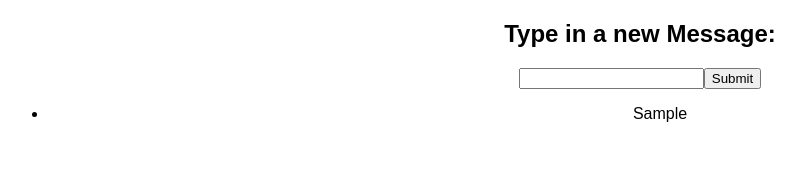
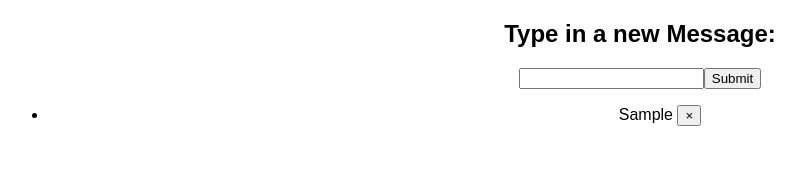
Before and after one commit to bushbass/freeCodeCamp-react-redux, a React (Create React App) app: page / in a window 1280 px wide. Both pictures are taken after typing "Sample" into the empty fields and a click on the button "Submit". Shown: the top 195 px of the page, without its empty margins (0-805 px from the left). Built offline with nearby package versions, Linux system fonts and the light colour scheme.

Commit message:
got delete button working again

```diff
--- a/src/actions/messageActions.js
+++ b/src/actions/messageActions.js
@@ -1,4 +1,5 @@
 export const ADD = 'ADD';
+export const DELETE = 'DELETE';
 
 export const addMessage = message => {
   return {
@@ -6,3 +7,10 @@ export const addMessage = message => {
     message
   };
 };
+
+export const removeMessage = index => {
+  return {
+    type: DELETE,
+    index
+  };
+};
--- a/src/components/DisplayMessages.js
+++ b/src/components/DisplayMessages.js
@@ -1,6 +1,7 @@
 import React from 'react';
 import { connect } from 'react-redux';
 import { addMessage } from '../actions/messageActions';
+import { removeMessage } from '../actions/messageActions';
 
 class DisplayMessages extends React.Component {
   constructor(props) {
@@ -10,6 +11,7 @@ class DisplayMessages extends React.Component {
     };
     this.handleChange = this.handleChange.bind(this);
     this.submitMessage = this.submitMessage.bind(this);
+    this.deleteMessage = this.deleteMessage.bind(this);
   }
   // add handleChange() and submitMessage() methods here
   handleChange(event) {
@@ -19,6 +21,9 @@ class DisplayMessages extends React.Component {
     this.props.submitNewMessage(this.state.input);
     this.setState({ input: '' });
   }
+  deleteMessage(index) {
+    this.props.deleteNewMessage(index);
+  }
   render() {
     return (
       <div>
@@ -26,9 +31,15 @@ class DisplayMessages extends React.Component {
         <input onChange={this.handleChange} value={this.state.input} />
         <button onClick={this.submitMessage}>Submit</button>
         <ul>
-          {console.log(this.props)}
           {this.props.messages.messages.map((item, index) => {
-            return <li key={index}>{item}</li>;
+            return (
+              <li key={index}>
+                {item}{' '}
+                <button onClick={() => this.deleteMessage(index)}>
+                  &times;
+                </button>
+              </li>
+            );
           })}
         </ul>
       </div>
@@ -44,6 +55,9 @@ const mapDispatchToProps = dispatch => {
   return {
     submitNewMessage: function(message) {
       dispatch(addMessage(message));
+    },
+    deleteNewMessage: function(index) {
+      dispatch(removeMessage(index));
     }
   };
 };
--- a/src/reducers/messageReducer.js
+++ b/src/reducers/messageReducer.js
@@ -1,11 +1,16 @@
-import { ADD } from '../actions/messageActions';
+import { ADD, DELETE } from '../actions/messageActions';
 
 const initialState = [];
 export const messageReducer = (state = initialState, action) => {
   switch (action.type) {
     case ADD:
       return [...state, action.message];
+    case DELETE:
+      return state.filter((item, index) => index !== action.index);
     default:
       return state;
   }
 };
+
+// case DELETE:
+//   return state.filter((item, index) => index !== action.id);
```
